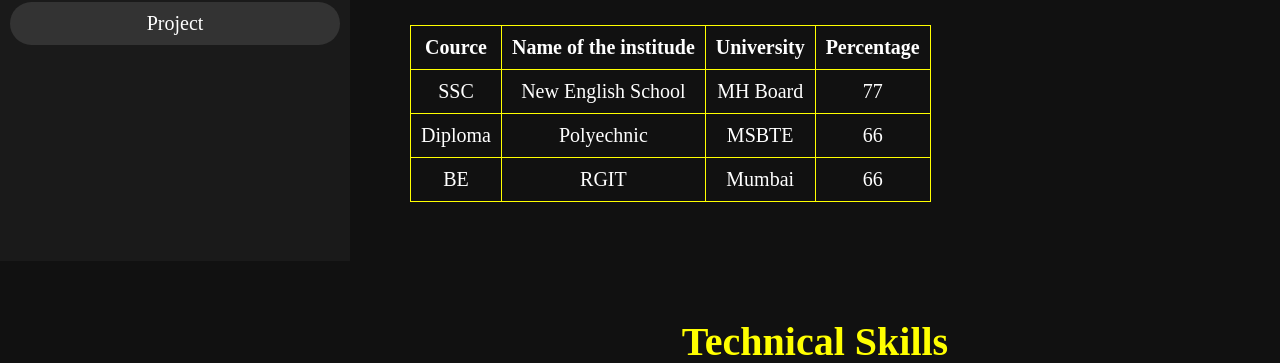
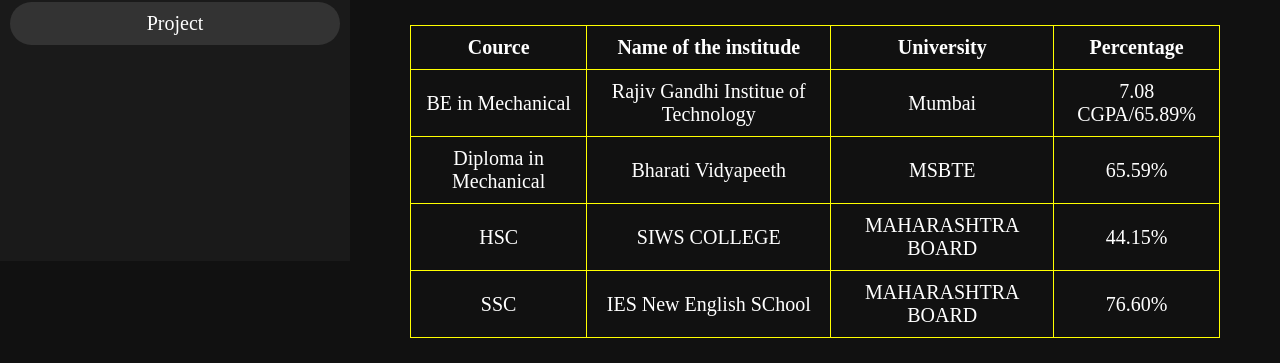
Before and after one commit to Roshan2204/portfolio, a plain HTML site: page index.html in a window 1280 px wide. Shown: the part 539-902 px from the top of the page. Drawn offline with Linux system fonts and the light colour scheme.

Commit message:
Update index.html

```diff
--- a/index.html
+++ b/index.html
@@ -45,22 +45,28 @@
             <th>Percentage</th>
         </tr>
         <tr>
-            <td>SSC</td>
-            <td>New English School</td>
-            <td>MH Board</td>
-            <td>77</td>
+            <td>BE in Mechanical</td>
+            <td>Rajiv Gandhi Institue of Technology</td>
+            <td>Mumbai</td>
+            <td>7.08 CGPA/65.89%</td>
         </tr>
         <tr>
-            <td>Diploma</td>
-            <td>Polyechnic</td>
+            <td>Diploma in Mechanical</td>
+            <td>Bharati Vidyapeeth</td>
             <td>MSBTE</td>
-            <td>66</td>
+            <td>65.59%</td>
         </tr>
         <tr>
-            <td>BE</td>
-            <td>RGIT</td>
-            <td>Mumbai</td>
-            <td>66</td>
+            <td>HSC</td>
+            <td>SIWS COLLEGE</td>
+            <td>MAHARASHTRA BOARD</td>
+            <td>44.15%</td>
+        </tr>
+         <tr>
+            <td>SSC</td>
+            <td>IES New English SChool</td>
+            <td>MAHARASHTRA BOARD</td>
+            <td>76.60%</td>
         </tr>
     </table>
 </section>
@@ -77,7 +83,7 @@
         <li>Oracle</li>
         <li>MySQL</li>
         <li>Manual Testing</li>
-        <li>Automation Testing</li>
+        <li>Angular</li>
         <li>Data Structures</li>
     </ul>
 </div>
```
